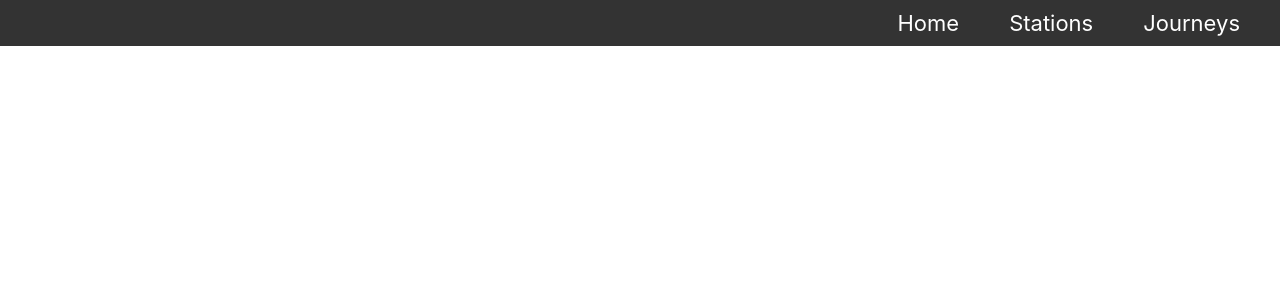
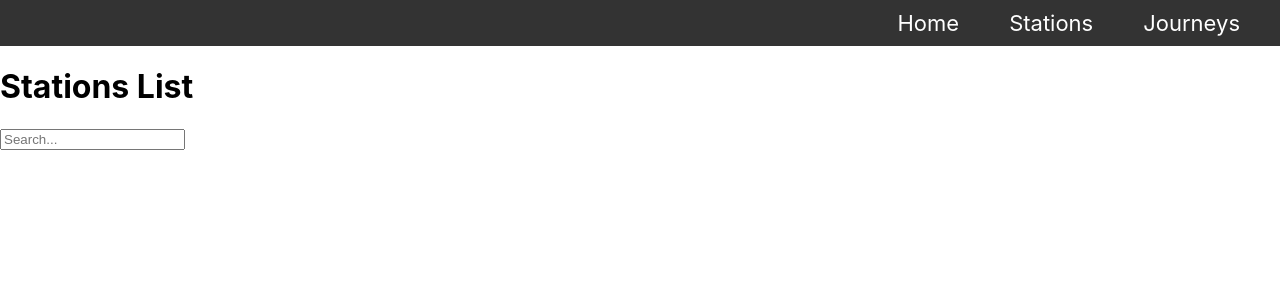
Before and after one commit to kravishan/Helsinki-city-bike-app, a React (Create React App) app in the folder bike-app-client/: page /stations in a window 1280 px wide. Shown: the top 300 px of the page. Built offline with nearby package versions, Linux system fonts and the light colour scheme; no server answers.

Commit message:
seach feature added

```diff
--- a/bike-app-client/src/components/stations.js
+++ b/bike-app-client/src/components/stations.js
@@ -3,6 +3,8 @@ import React, { useEffect, useState } from 'react';
 function StationsPage() {
     const [stations, setStations] = useState([]);
     const [journeys, setJourneys] = useState([]);
+    const [searchTerm, setSearchTerm] = useState('');
+    const [isSearching, setIsSearching] = useState(false);
 
     useEffect(() => {
         fetchStations();
@@ -30,11 +32,20 @@ function StationsPage() {
       };
 
 
+      const handleSearch = (event) => {
+        const searchTerm = event.target.value;
+        setSearchTerm(searchTerm);
+        setIsSearching(searchTerm !== '');
+      };
 
 
 
       return (
         <div>
+            <h1>Stations List</h1>
+      <div className="search-bar">
+        <input type="text" placeholder="Search..." value={searchTerm} onChange={handleSearch} />
+      </div>
     </div>
   );
 }
```
